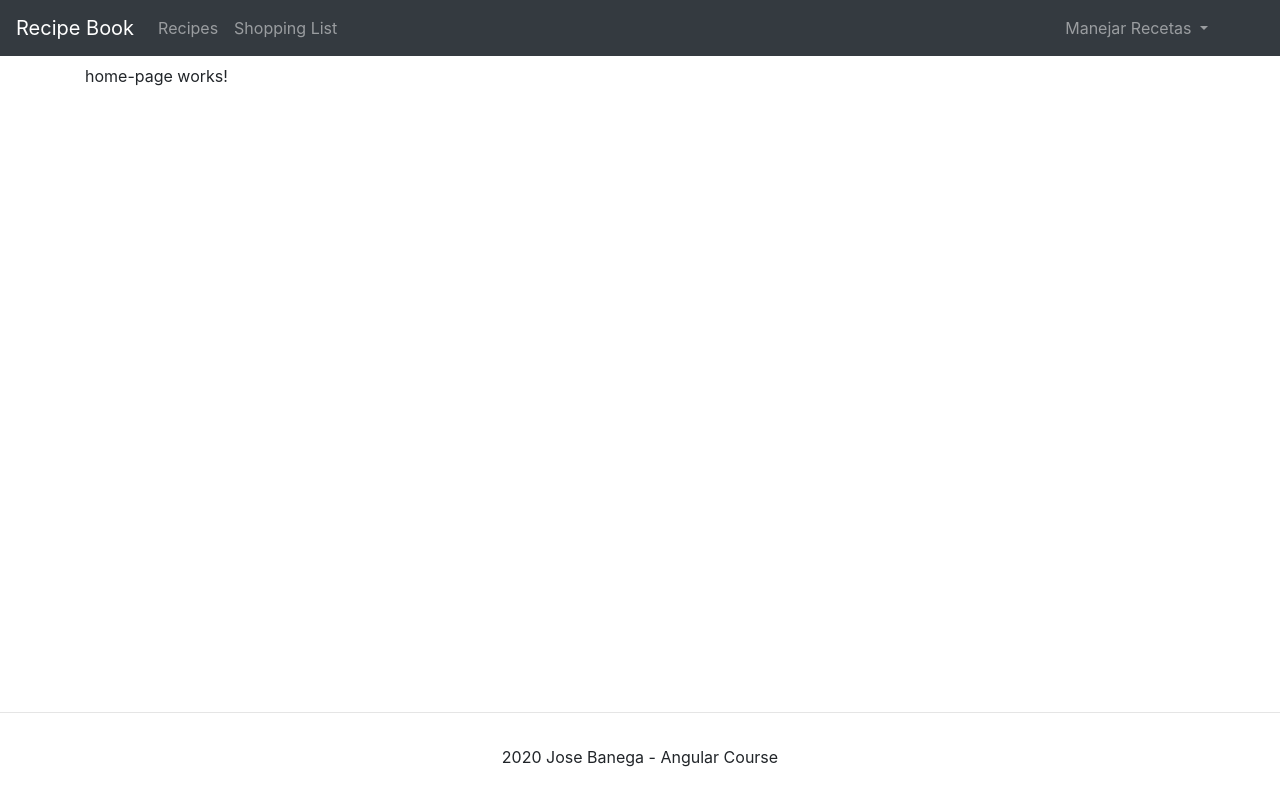
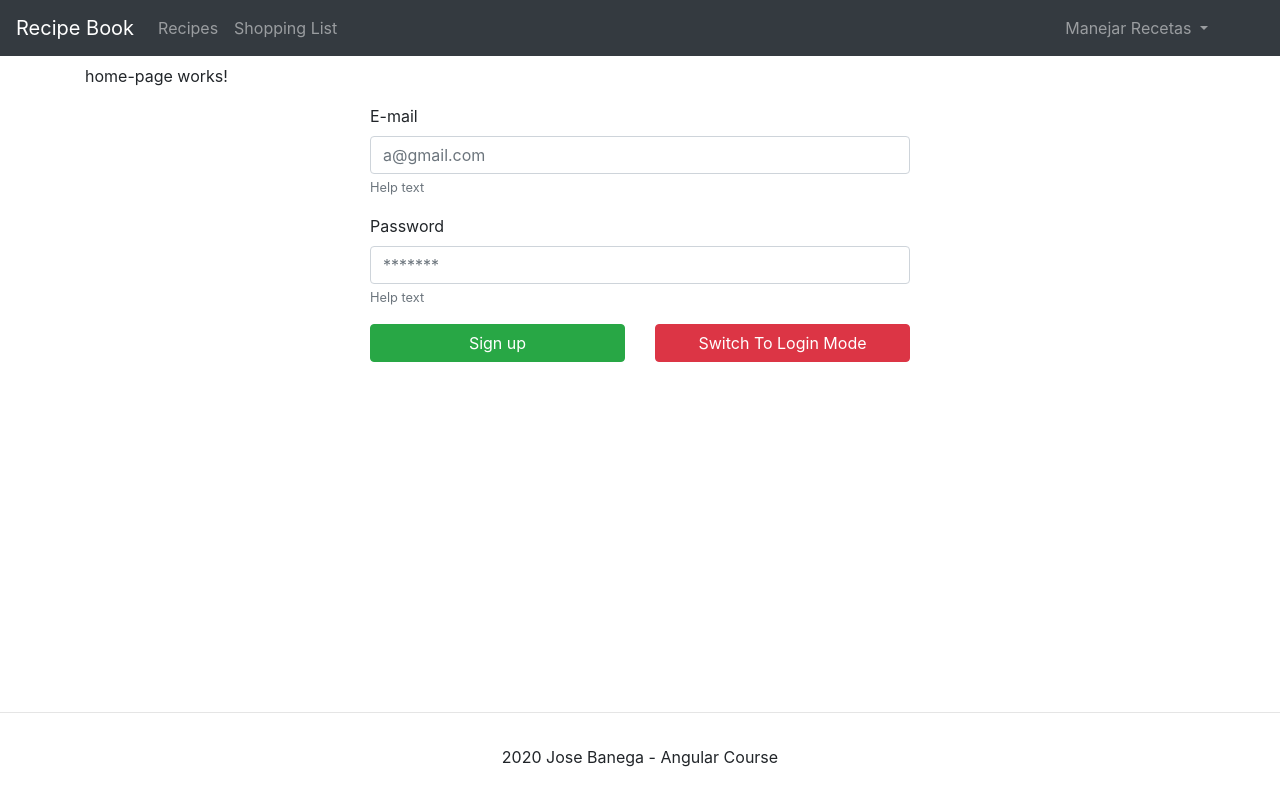
Before and after one commit to josebanega26/AngularRecipeWeb, an Angular app: page / in a window 1280 px wide. Built offline with nearby package versions, Linux system fonts and the light colour scheme.

Commit message:
Create Auth Page

```diff
--- a/src/app/app.module.ts
+++ b/src/app/app.module.ts
@@ -18,6 +18,7 @@ import { HomePageComponent } from './home-page/home-page.component';
 import { NoRecipeComponent } from './recipe-book/no-recipe/no-recipe.component';
 import { RecipeEditComponent } from './recipe-book/recipe-edit/recipe-edit.component'
 import {  HttpClientModule } from '@angular/common/http';
+import { AuthPageComponent } from './auth-page/auth-page.component';
 
 
 @NgModule({
@@ -34,7 +35,8 @@ import {  HttpClientModule } from '@angular/common/http';
     RecipeItemComponent,
     HomePageComponent,
     NoRecipeComponent,
-    RecipeEditComponent
+    RecipeEditComponent,
+    AuthPageComponent
   ],
   imports: [
     BrowserModule,
--- /dev/null
+++ b/src/app/auth-page/auth-page.component.html
@@ -0,0 +1,51 @@
+<div class="row">
+  <div class="col-sm-6 offset-sm-3">
+    <form (ngSubmit)="onSubmit()" #form="ngForm">
+      <div class="form-group">
+        <label for="">E-mail</label>
+        <input
+          type="email"
+          required
+          name="user"
+          NgModel
+          class="form-control"
+          placeholder="a@gmail.com"
+          aria-describedby="helpId"
+        />
+        <small id="helpId" class="text-muted">Help text</small>
+      </div>
+      <div class="form-group">
+        <label for="">Password</label>
+        <input
+          name="password"
+          NgModel
+          class="form-control"
+          type="password"
+          required
+          placeholder="*******"
+          aria-describedby="helpId"
+        />
+        <small id="helpId" class="text-muted">Help text</small>
+      </div>
+      <div class="row">
+        <div class="col-md-6">
+          <button type="submit"
+          class="btn btn-primary btn-block"
+          [ngClass]="{'btn-success': !isLoginMode , 'btn-primary': isLoginMode}"
+          >
+            {{ isLoginMode ? "Sign in" : "Sign up" }}
+          </button>
+        </div>
+        <div class="col-md-6">
+          <button
+            type="button"
+            (click)="onSwitchMode()"
+            class="btn btn-danger btn-block"
+          >
+            Switch To Login Mode
+          </button>
+        </div>
+      </div>
+    </form>
+  </div>
+</div>
--- /dev/null
+++ b/src/app/auth-page/auth-page.component.ts
@@ -0,0 +1,25 @@
+import { Component, OnInit, ViewChild } from '@angular/core';
+import { NgForm } from "@angular/forms";
+
+@Component({
+  selector: 'app-auth-page',
+  templateUrl: './auth-page.component.html',
+  styleUrls: ['./auth-page.component.scss']
+})
+export class AuthPageComponent implements OnInit {
+  @ViewChild('AuthForm') AuthForm: NgForm
+  isLoginMode: boolean;
+  constructor() { }
+
+  ngOnInit(): void {
+  }
+
+  onSubmit(){
+    console.log('this.AuthForm', this.AuthForm)
+  }
+
+  onSwitchMode(){
+    this.isLoginMode = !this.isLoginMode;
+  }
+
+}
--- a/src/app/home-page/home-page.component.html
+++ b/src/app/home-page/home-page.component.html
@@ -1 +1,2 @@
 <p>home-page works!</p>
+<app-auth-page></app-auth-page>
```
Also changed, not shown: src/app/auth-page/auth-page.component.scss (added), 1 other file (tests, documents, lock files or other folders).
